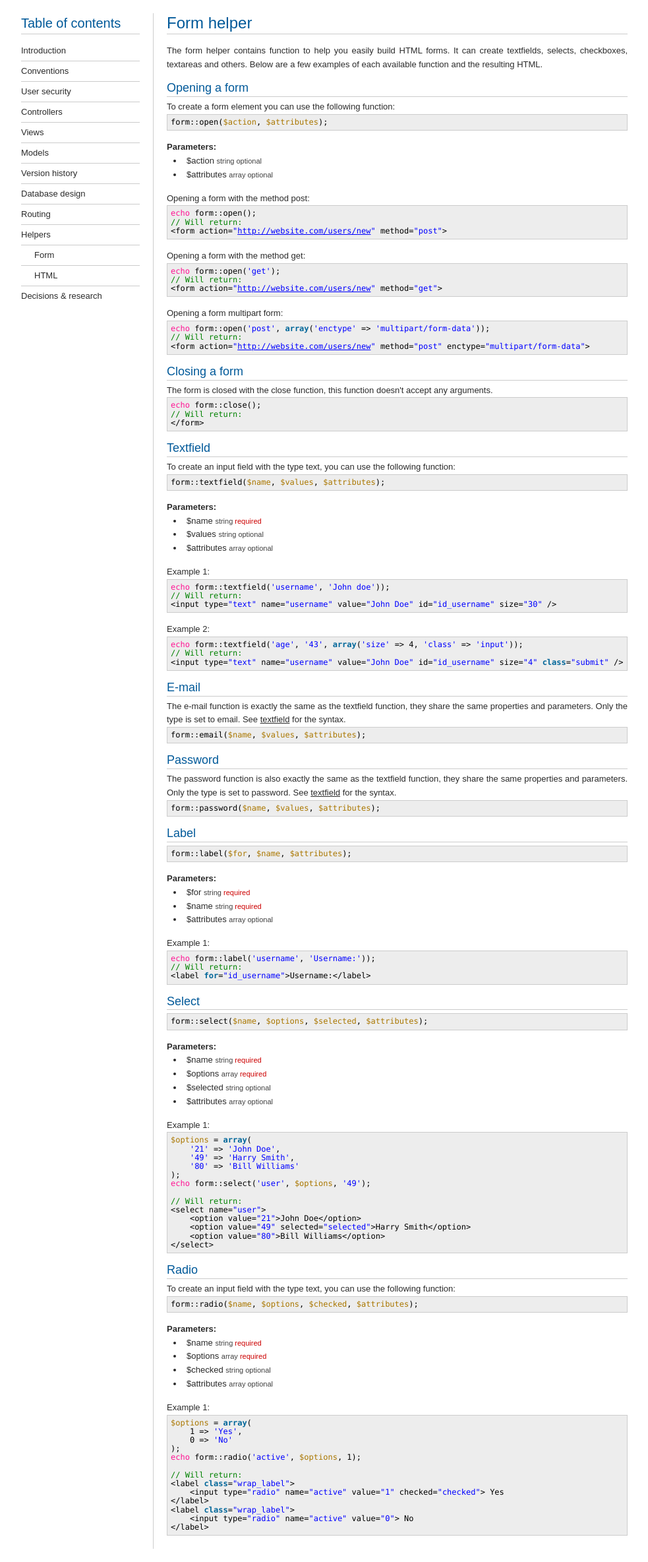
After one commit to Vinze/menukaarten-docs, a PHP site: page /form_helper.html in a window 1280 px wide. The commit adds this page. Shown: the whole page at 66% size, without its empty margins (148-1131 px from the left). Run offline with PHP 8.4, Linux system fonts and the light colour scheme.

Commit message:
Working on the helper pages

```diff
--- a/assets/css/shCore.css
+++ b/assets/css/shCore.css
@@ -45,10 +45,10 @@
   vertical-align: baseline !important;
   width: auto !important;
   box-sizing: content-box !important;
-  font-family: "Consolas", "Bitstream Vera Sans Mono", "Courier New", Courier, monospace !important;
+  font-family: "Consolas", "Bitstream Vera Sans Mono", "Ubuntu Mono", "Courier New", Courier, monospace !important;
   font-weight: normal !important;
   font-style: normal !important;
-  font-size: 13px !important;
+  font-size: 12px !important;
   min-height: inherit !important;
   min-height: auto !important;
 }
@@ -57,7 +57,7 @@
 
   position: relative !important;
   overflow: auto !important;
-  font-size: 1em !important;
+  font-size: 12px !important;
   padding: 5px !important;
   margin: 0 0 15px 0 !important;
 }
--- a/assets/css/stylesheet.css
+++ b/assets/css/stylesheet.css
@@ -1,6 +1,7 @@
 * {
 	margin:					0;
 	padding: 				0;
+	vertical-align:			baseline;
 }
 
 a {
@@ -164,6 +165,15 @@ pre.code {
 	font-style: 			italic;
 }
 
+.small {
+	font-size:				11px;
+	color: 					#404040;
+}
+
+.red {
+	color:					#CC0000;
+}
+
 /* Some extra highlights, that can be used outside the code blocks */
 .php_variable{
 	color:					#A70 !important;
--- a/assets/js/build_menu.js
+++ b/assets/js/build_menu.js
@@ -8,7 +8,7 @@ var pages = [
 		'page':'conventions.html'
 	},
 	{
-		'desc':'Security',
+		'desc':'User security',
 		'page':'security.html'
 	},
 	{
@@ -41,14 +41,19 @@ var pages = [
 		'subpages':[
 			{
 				'desc':'Form',
-				'page':'form_helpers.html'
+				'page':'form_helper.html'
 			},
 			{
 				'desc':'HTML',
-				'page':'html_helpers.html'
+				'page':'html_helper.html'
 			}
 		]
+	},
+	{
+		'desc':'Decisions &amp; research',
+		'page':'index.html'
 	}
+
 ];
 
 
--- /dev/null
+++ b/form_helper.html
@@ -0,0 +1,194 @@
+<!DOCTYPE html>
+<html lang="en">
+	<head>
+		<title>Menukaarten-docs</title>
+		<meta http-equiv="Content-Type" content="text/html; charset=UTF-8">
+		<link rel="stylesheet" href="assets/css/stylesheet.css" media="screen,print">
+		<link rel="stylesheet" href="assets/css/print.css" media="print">
+		<link rel="stylesheet" type="text/css" href="assets/css/shCore.css" media="screen,print">
+		<link rel="stylesheet" type="text/css" href="assets/css/shThemeDefault.css" media="screen,print">
+		<script type="text/javascript" src="assets/js/jquery.min.js"></script>
+		<script type="text/javascript" src="assets/js/SyntaxHighlighter.js"></script>
+		<script type="text/javascript" src="assets/js/build_menu.js"></script>
+	</head>
+
+	<body id="main">
+		<div id="container">
+			<div id="menu-wrapper">
+				<div id="menu">
+					<h1>Table of contents</h1>
+					<ul></ul>
+				</div>
+			</div>
+			<div id="content-wrapper">
+				<div id="content">
+
+<!-- START CONTENT -->
+
+<h1>Form helper</h1>
+<p>The form helper contains function to help you easily build HTML forms. It can create textfields, selects, checkboxes, textareas and others. Below are a few examples of each available function and the resulting HTML.</p>
+
+
+<h2>Opening a form</h2>
+To create a form element you can use the following function:
+<pre class="brush: php">
+form::open($action, $attributes);
+</pre>
+
+<span class="bold">Parameters:</span>
+<ul class="list">
+	<li>$action <span class="small">string optional</span></li>
+	<li>$attributes <span class="small">array optional</span></li>
+</ul>
+
+Opening a form with the method post:<br>
+<pre class="brush: php">
+echo form::open();
+// Will return:
+&lt;form action="http://website.com/users/new" method="post"&gt;
+</pre>
+
+Opening a form with the method get:
+<pre class="brush: php">
+echo form::open('get');
+// Will return:
+&lt;form action="http://website.com/users/new" method="get"&gt;
+</pre>
+
+Opening a form multipart form:
+<pre class="brush: php">
+echo form::open('post', array('enctype' => 'multipart/form-data'));
+// Will return:
+&lt;form action="http://website.com/users/new" method="post" enctype="multipart/form-data"&gt;
+</pre>
+
+<h2>Closing a form</h2>
+The form is closed with the close function, this function doesn't accept any arguments.
+<pre class="brush: php">
+echo form::close();
+// Will return:
+&lt;/form&gt;
+</pre>
+
+<h2>Textfield</h2>
+To create an input field with the type text, you can use the following function:
+<pre class="brush: php">
+form::textfield($name, $values, $attributes);
+</pre>
+
+<span class="bold">Parameters:</span>
+<ul class="list">
+	<li>$name <span class="small">string <span class="red">required</span></span></li>
+	<li>$values <span class="small">string optional</span></li>
+	<li>$attributes <span class="small">array optional</span></li>
+</ul>
+Example 1:
+<pre class="brush: php">
+echo form::textfield('username', 'John doe'));
+// Will return:
+&lt;input type="text" name="username" value="John Doe" id="id_username" size="30" /&gt;
+</pre>
+
+Example 2:
+<pre class="brush: php">
+echo form::textfield('age', '43', array('size' => 4, 'class' => 'input'));
+// Will return:
+&lt;input type="text" name="username" value="John Doe" id="id_username" size="4" class="submit" /&gt;
+</pre>
+
+<h2>E-mail</h2>
+The e-mail function is exactly the same as the textfield function, they share the same properties and parameters. Only the type is set to email. See <a href="#textfield">textfield</a> for the syntax.
+<pre class="brush: php">
+form::email($name, $values, $attributes);
+</pre>
+
+<h2>Password</h2>
+The password function is also exactly the same as the textfield function, they share the same properties and parameters. Only the type is set to password. See <a href="#textfield">textfield</a> for the syntax.
+<pre class="brush: php">
+form::password($name, $values, $attributes);
+</pre>
+
+<h2>Label</h2>
+<pre class="brush: php">
+form::label($for, $name, $attributes);
+</pre>
+<span class="bold">Parameters:</span>
+<ul class="list">
+	<li>$for <span class="small">string <span class="red">required</span></span></li>
+	<li>$name <span class="small">string <span class="red">required</span></span></li>
+	<li>$attributes <span class="small">array optional</span></li>
+</ul>
+Example 1:
+<pre class="brush: php">
+echo form::label('username', 'Username:'));
+// Will return:
+&lt;label for="id_username"&gt;Username:&lt;/label&gt;
+</pre>
+
+<h2>Select</h2>
+<pre class="brush: php">
+form::select($name, $options, $selected, $attributes);
+</pre>
+<span class="bold">Parameters:</span>
+<ul class="list">
+	<li>$name <span class="small">string <span class="red">required</span></span></li>
+	<li>$options <span class="small">array <span class="red">required</span></span></li>
+	<li>$selected <span class="small">string optional</span></li>
+	<li>$attributes <span class="small">array optional</span></li>
+</ul>
+Example 1:
+<pre class="brush: php">
+$options = array(
+	'21' => 'John Doe',
+	'49' => 'Harry Smith',
+	'80' => 'Bill Williams'
+);
+echo form::select('user', $options, '49');
+
+// Will return:
+&lt;select name="user"&gt;
+	&lt;option value="21"&gt;John Doe&lt;/option&gt;
+	&lt;option value="49" selected="selected"&gt;Harry Smith&lt;/option&gt;
+	&lt;option value="80"&gt;Bill Williams&lt;/option&gt;
+&lt;/select&gt;
+</pre>
+
+<h2>Radio</h2>
+To create an input field with the type text, you can use the following function:
+<pre class="brush: php">
+form::radio($name, $options, $checked, $attributes);
+</pre>
+
+<span class="bold">Parameters:</span>
+<ul class="list">
+	<li>$name <span class="small">string <span class="red">required</span></span></li>
+	<li>$options <span class="small">array <span class="red">required</span></span></li>
+	<li>$checked <span class="small">string optional</span></li>
+	<li>$attributes <span class="small">array optional</span></li>
+</ul>
+Example 1:
+<pre class="brush: php">
+$options = array(
+	1 => 'Yes',
+	0 => 'No'
+);
+echo form::radio('active', $options, 1);
+
+// Will return:
+&lt;label class="wrap_label"&gt;
+	&lt;input type="radio" name="active" value="1" checked="checked"&gt; Yes
+&lt;/label&gt;
+&lt;label class="wrap_label"&gt;
+	&lt;input type="radio" name="active" value="0"&gt; No
+&lt;/label&gt;
+</pre>
+
+<p></p>
+<!-- END CONTENT -->
+
+				</div>
+			</div>
+		</div>
+		<script type="text/javascript" src="assets/js/SyntaxHighlighter_settings.js"></script>
+	</body>
+</html>
```
Also changed, not shown: helpers.html (added, +40 -0 lines), models.html (+15 -3 lines), security.html (+5 -5 lines).
